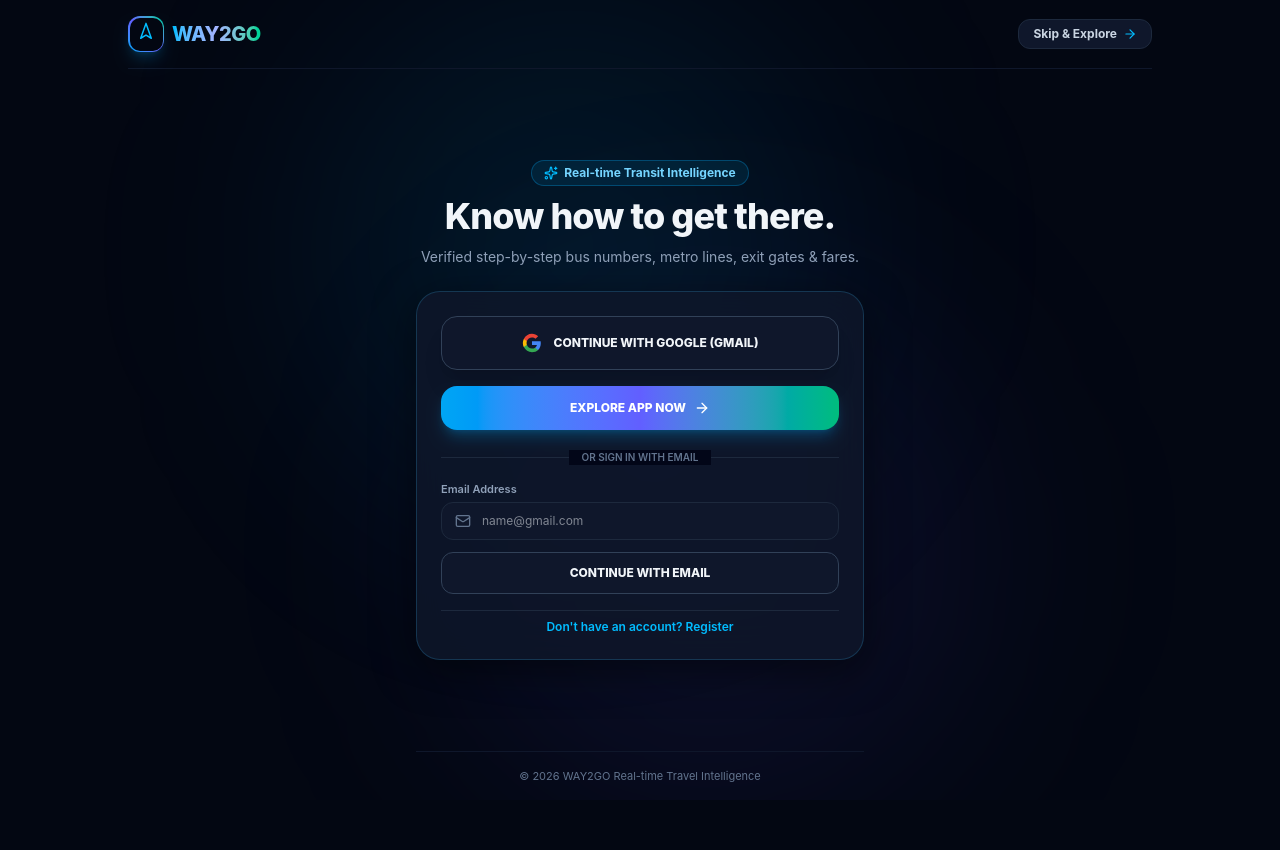
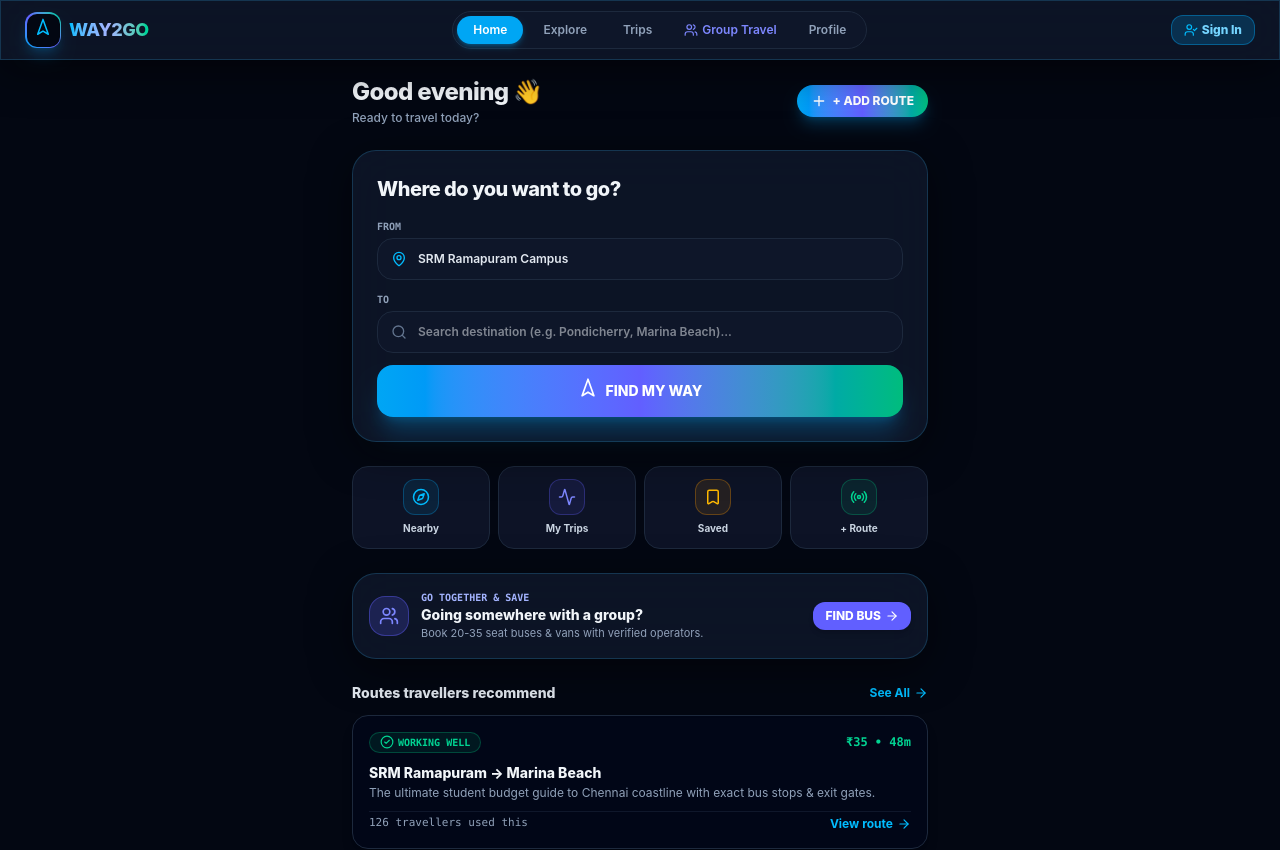
Before and after one commit to karthikeyakavarapu/way2go, a React (Vite) app: page / in a window 1280 px wide. Shown: the top 850 px of the page. Before the commit the page ends 800 px from the top, so only its background shows below. Built offline with nearby package versions, Linux system fonts and the light colour scheme; no server answers.

Commit message:
feat: instant direct load onto main Rapido/Chalo travel app UI with 0 landing gate blockers

```diff
--- a/src/App.tsx
+++ b/src/App.tsx
@@ -1,5 +1,5 @@
 import React, { useState } from 'react';
-import { AuthProvider, useAuth } from './context/AuthContext';
+import { AuthProvider } from './context/AuthContext';
 import { JourneyProvider, useJourney } from './context/JourneyContext';
 import { Navbar } from './components/layout/Navbar';
 import { Footer } from './components/layout/Footer';
@@ -16,22 +16,16 @@
 import { TravelPassportView } from './components/passport/TravelPassportView';
 import { LiveJourneyView } from './components/journey/LiveJourneyView';
 import { OfflineSyncBanner } from './components/recorder/OfflineSyncBanner';
-import { LandingGate } from './components/auth/LandingGate';
 import { AdminRoute, DeveloperRoute, ProtectedRoute } from './components/auth/ProtectedRoutes';
 import type { RouteGuide } from './types';
 
 const AppContent: React.FC = () => {
-  const { user } = useAuth();
   const { selectedRoute, setSelectedRoute, routes } = useJourney();
-  const [hasUnlockedGate, setHasUnlockedGate] = useState<boolean>(false);
   const [activeTab, setActiveTab] = useState<string>('home');
 
   const currentRoute = selectedRoute || routes[0];
 
-  // If user has not unlocked gate and is not logged in, show LandingGate first
-  if (!user && !hasUnlockedGate) {
-    return <LandingGate onUnlock={() => setHasUnlockedGate(true)} />;
-  }
+  // Direct access to main Rapido/Chalo transit UI for all visitors instantly
 
   const handleStartRoute = (route: RouteGuide) => {
     setSelectedRoute(route);
```
